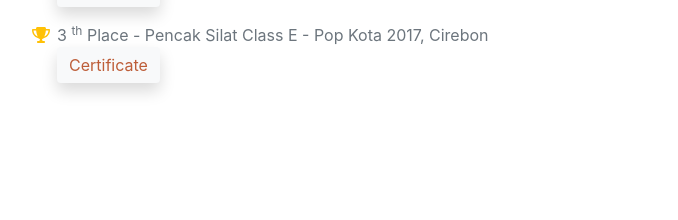
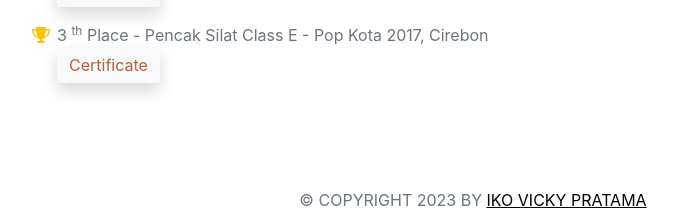
Before and after one commit to ivickypr05/Gits-msib4-tugas2, a PHP site: page / in a window 1280 px wide. Shown: the part 4992-5212 px from the top of the page, without its empty margins (303-981 px from the left). Before the commit the page ends 5086 px from the top, so only its background shows below. Run offline with PHP 8.4, Linux system fonts and the light colour scheme; some libraries are stand-ins or nearby versions; some web fonts are replaced.

Commit message:
copyright commit

```diff
--- a/index.php
+++ b/index.php
@@ -252,6 +252,9 @@
                     </ul>
                 </div>
             </section>
+            <div class="footer-bottom__copyright my-2 text-center">
+                &COPY; COPYRIGHT 2023 BY <a href=" https://github.com/ivickypr05" target="_blank">IKO VICKY PRATAMA</a>
+              </div>
         </div>
 
         <!-- Bootstrap core JS-->
```
Also changed, not shown: readme.md.
